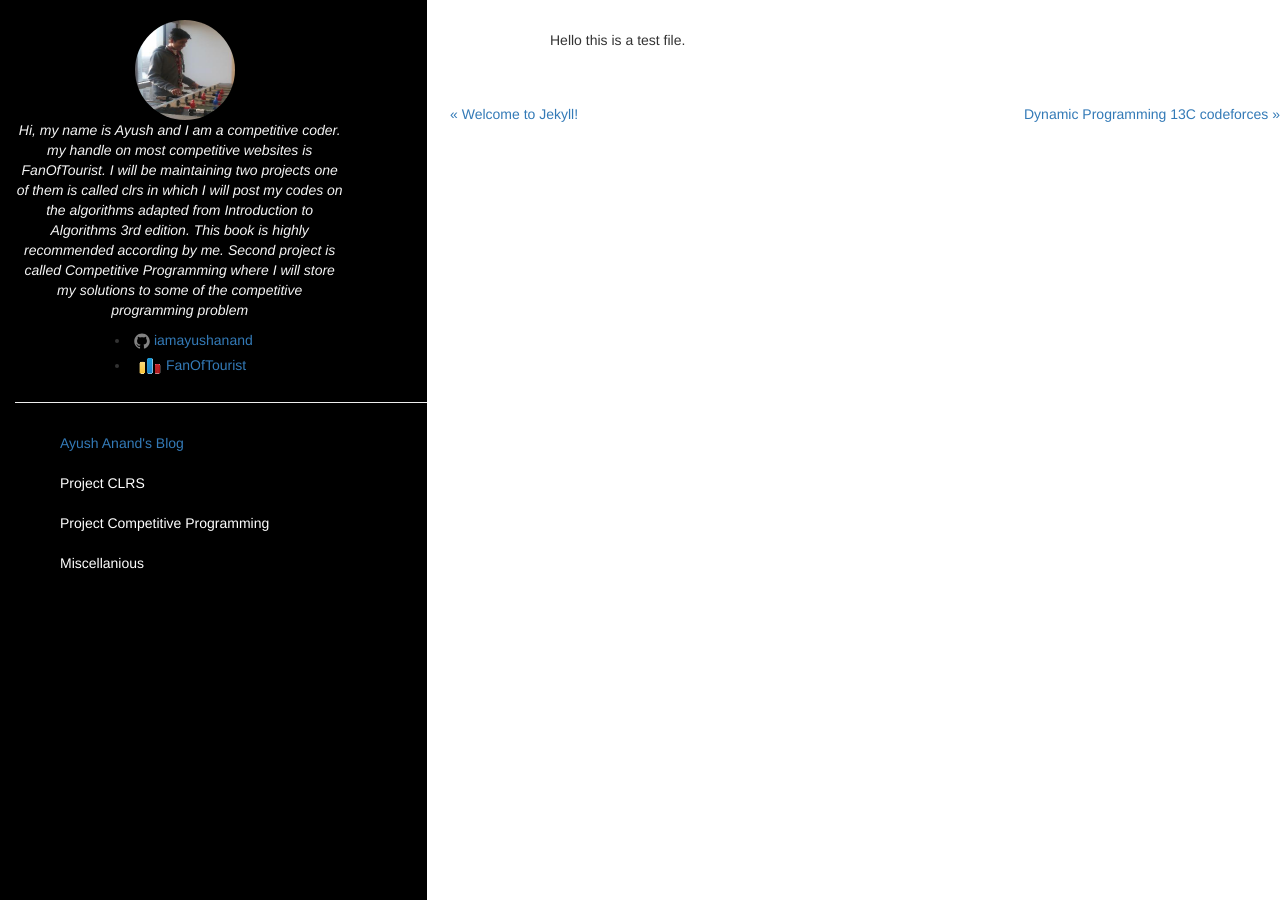
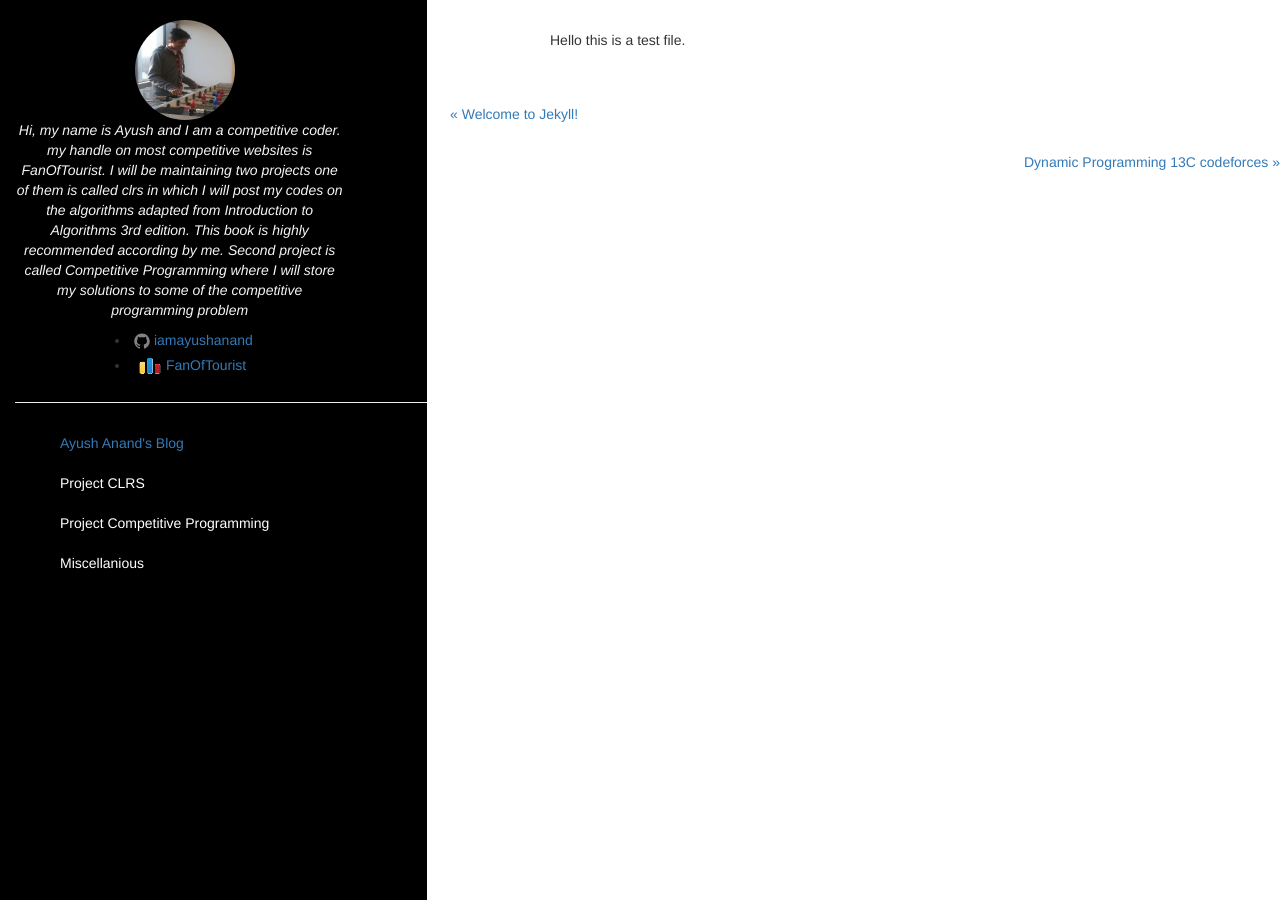
Before and after one commit to iamayushanand/iamayushanand.github.io, a Jekyll site: the page built from _posts/2016-05-18-This-is-a-test.markdown, in a window 1280 px wide. Built offline with Jekyll 4.4.1, drawn with Linux system fonts in a browser that asks for light colours; nearby versions of some CDN libraries.

Commit message:
Initial commit

```diff
--- a/_layouts/default.html
+++ b/_layouts/default.html
@@ -19,11 +19,11 @@
 .PageNavigation .next {
 	text-align: right;
 	margin-left: 640px;
-	position: fixed;
+	position: relative;
 }
 .PageNavigation .prev {
   margin-left: 450px;
-  position: fixed;
+  position: relative;
 }
 
   </style>
```
